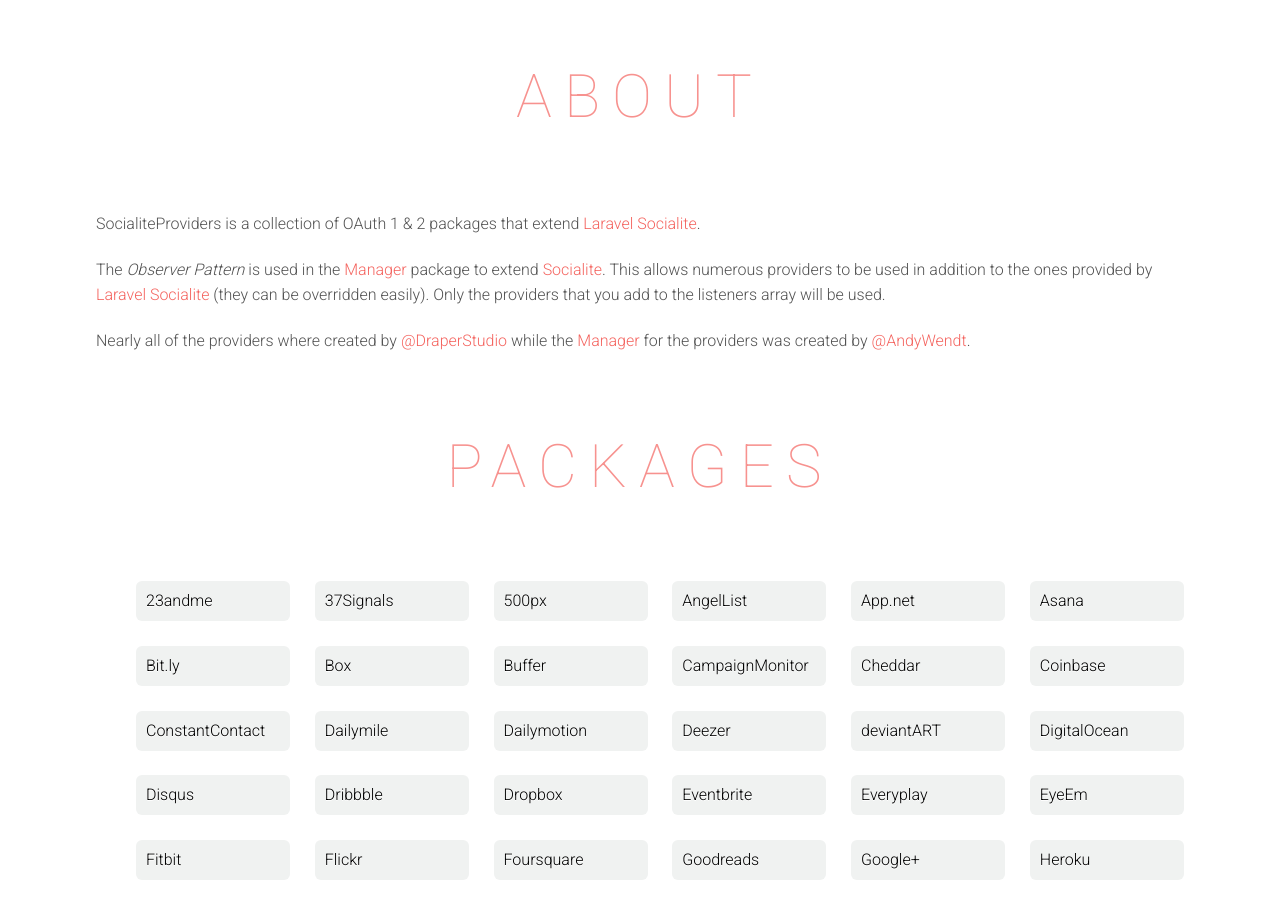
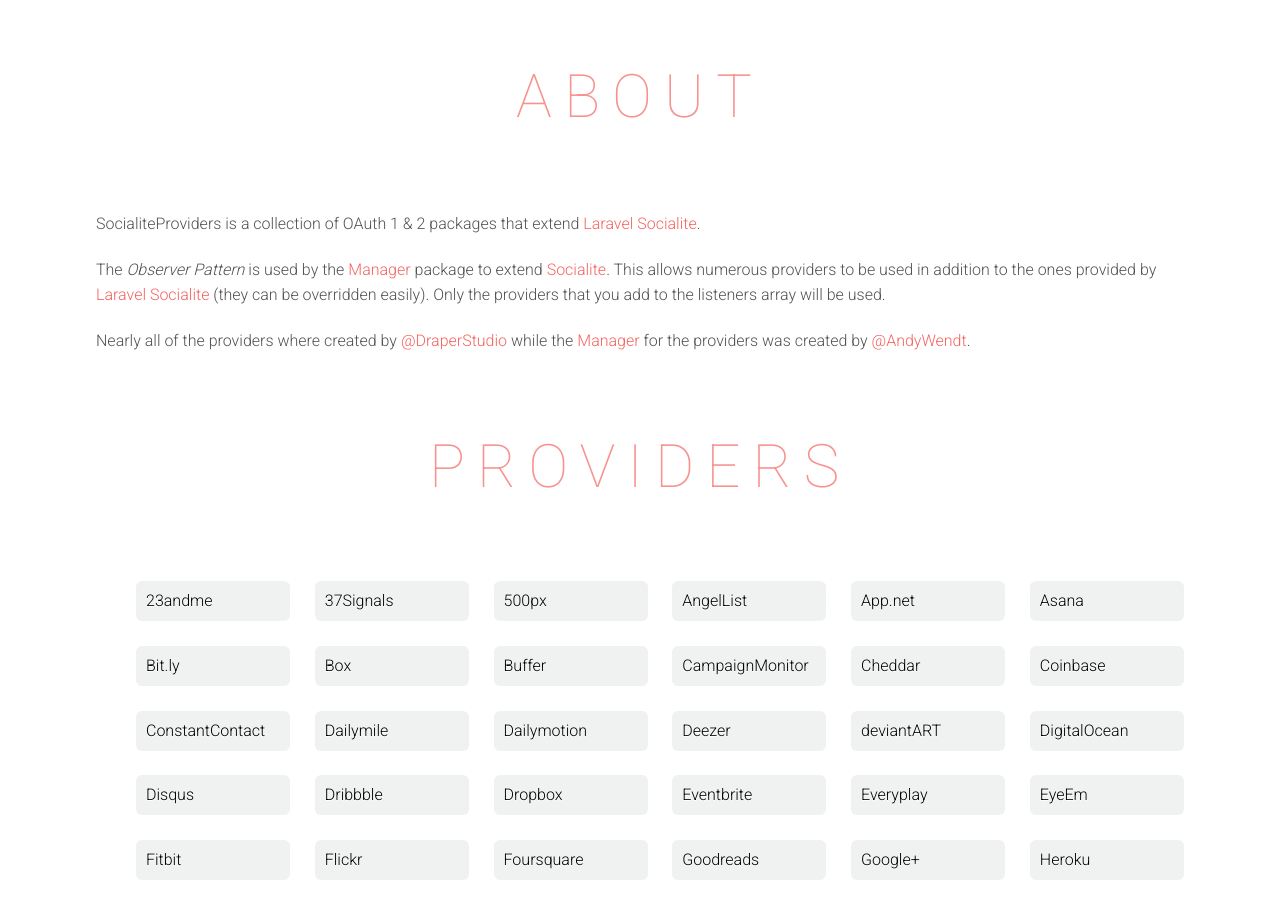
Before and after one commit to SocialiteProviders/socialiteproviders.github.io, a Jekyll site: the page built from index.html, in a window 1280 px wide and 900 px high, scrolled down 433 px. Built offline with Jekyll 4.4.1, drawn with Linux system fonts in a browser that asks for light colours; nearby versions of some CDN libraries.

Commit message:
Renamed packages to providers

```diff
--- a/_data/settings.yml
+++ b/_data/settings.yml
@@ -9,7 +9,7 @@ description: A Collection of Providers for Laravel Socialite
 
 menu:
 - {name: About, url: '/#about'}
-- {name: Packages, url: '/#packages'}
+- {name: Packages, url: '/#providers'}
 - {name: Contribute, url: '/#contribute'}
 - {name: GitHub, url: 'https://github.com/SocialiteProviders'}
 - {name: Packagist, url: 'https://packagist.org/packages/socialiteproviders/'}
--- a/_includes/about.html
+++ b/_includes/about.html
@@ -4,7 +4,7 @@
 
     <p>SocialiteProviders is a collection of OAuth 1 & 2 packages that extend <a href="https://github.com/laravel/socialite">Laravel Socialite</a>.</p>
 
-    <p>The <i>Observer Pattern</i> is used in the <a href="https://github.com/SocialiteProviders/Manager">Manager</a>
+    <p>The <i>Observer Pattern</i> is used by the <a href="https://github.com/SocialiteProviders/Manager">Manager</a>
         package to extend <a href="https://github.com/laravel/socialite">Socialite</a>.  This allows numerous providers to be used
         in addition to the ones provided by <a href="https://github.com/laravel/socialite">Laravel Socialite</a>
         (they can be overridden easily).  Only the providers that you add to the listeners array will be used.
--- a/_includes/packages.html
+++ b/_includes/providers.html
@@ -1,6 +1,6 @@
 <section>
 
-  <h2 id="packages">Packages</h2>
+  <h2 id="providers">Providers</h2>
 
   <ul class="badges">
   {% for provider in site.data.providers %}
--- a/_layouts/default.html
+++ b/_layouts/default.html
@@ -14,7 +14,7 @@
     {% include header.html %}
     <div class="container">
       {% include about.html %}
-      {% include packages.html %}
+      {% include providers.html %}
       {% include contribute.html %}
     </div>
     {% include footer.html %}
```
